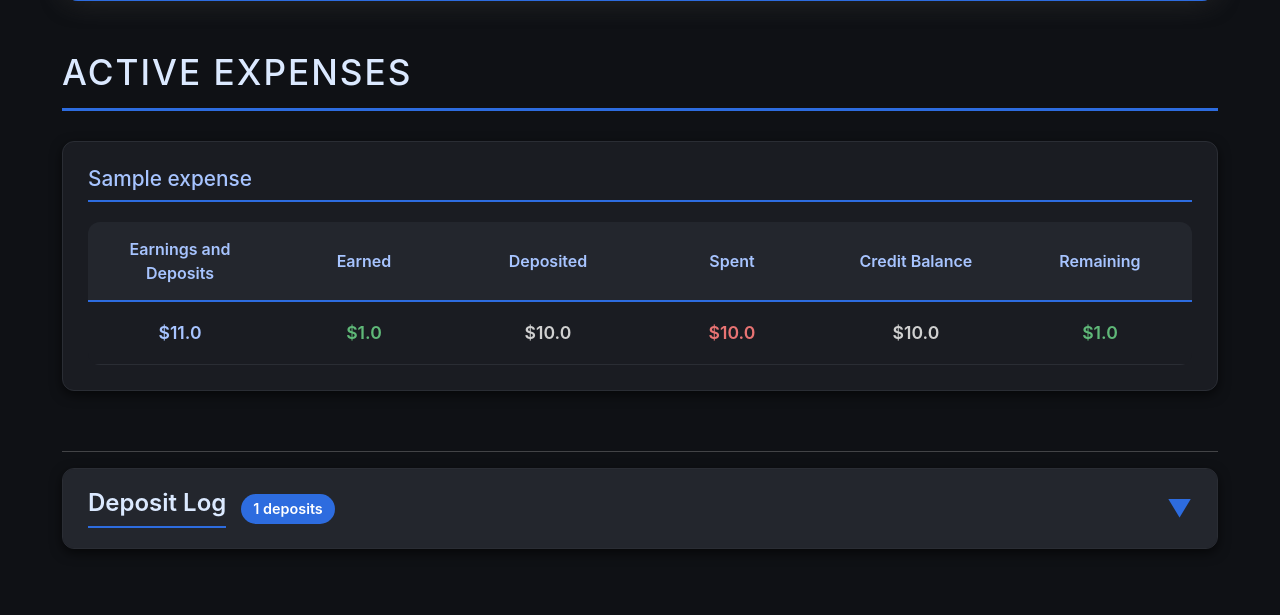
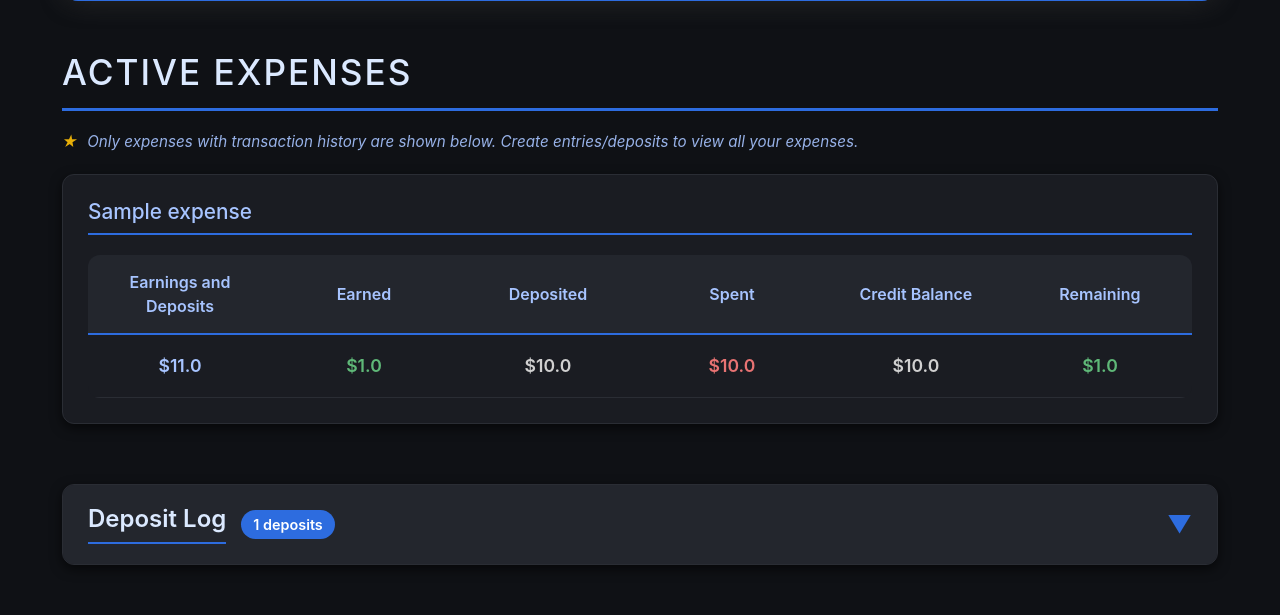
Before and after one commit to DoPe-EyeSZ/Finance-Project, a Flask app: page /summary in a window 1280 px wide. Shown: the part 942-1557 px from the top of the page. Before the commit the page ends 1491 px from the top, so only its background shows below. Run offline with Flask 3, Linux system fonts and the light colour scheme; the visitor is signed in with stand-in values (Sample User, id 1); tables that the repository leaves empty hold one stand-in row (values such as "Sample post"); some libraries are stand-ins or nearby versions.

Commit message:
added note

```diff
--- a/app/templates/summary.html
+++ b/app/templates/summary.html
@@ -63,7 +63,7 @@
 
         {% if active_expenses %}
             <div class="expenses-section">
-            <h1 class="section-title-large">Active Expenses</h1>
+                <h1 class="section-title-large">Active Expenses</h1><p class="function-helper-text"><span class="tip-star">★</span> Only expenses with transaction history are shown below. Create entries/deposits to view all your expenses.</p>
             {% for expense_id in active_expenses %}
             <div class="expense-block">
                 <h3 class="expense-name-small">{{active_expenses[expense_id]["name"]}}</h3>
@@ -148,7 +148,6 @@
 
 
         {% if deposits %}
-        <hr class="section-divider">
         <div class="collapsible-section">
             <div class="collapsible-header" onclick="toggleSection(this)">
                 <div class="collapsible-title-wrapper">
```
Lines whose indentation alone changed are shown as unchanged.
